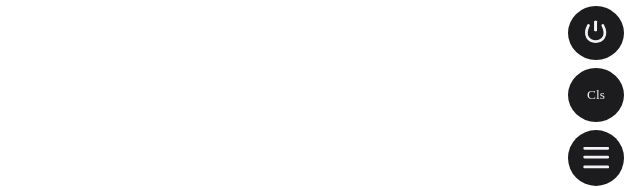
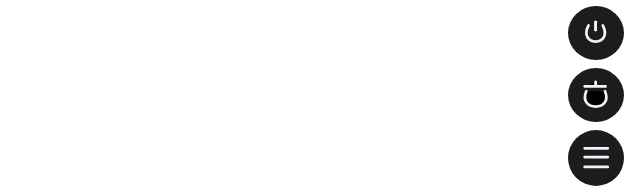
Before and after one commit to formegusto/kmeans-with-ui-interaction, a React (Create React App) app: page / in a window 1280 px wide. Shown: the part 598-786 px from the top of the page, without its empty margins (640-1280 px from the left). Built offline with nearby package versions, Linux system fonts and the light colour scheme; a web font is replaced by a local one.

Commit message:
clear btn icon

```diff
--- a/src/components/Utils.tsx
+++ b/src/components/Utils.tsx
@@ -54,12 +54,15 @@ export function UtilsItems() {
         </svg>
       </button>
       <button
-        className="kmeans-utils-item"
+        className="kmeans-utils-btn utils-clear"
         onClick={() => {
           clearUI();
           clearKMeans();
         }}>
-        Cls
+        <svg xmlns="http://www.w3.org/2000/svg" viewBox="0 0 48 48">
+          <path d="M 3 9 L 43 9 L 23 9 L 23 1" className="garbage-hat" />
+          <path d="M 6 18 C -10 55 56 55 40 18" />
+        </svg>
       </button>
     </div>
   );
--- a/src/styles/index.css
+++ b/src/styles/index.css
@@ -232,6 +232,20 @@ body {
   opacity: 0;
 }
 
+.kmeans-utils-btn.utils-clear > svg {
+  overflow: visible;
+}
+
+.kmeans-utils-btn.utils-clear > svg > path.garbage-hat {
+  transform-origin: 50% 50%;
+  transition: 0.35s;
+}
+
+.kmeans-utils-btn.utils-clear:hover > svg > path.garbage-hat {
+  /* transform: translateX(10px) translateY(-30px) rotateZ(45deg); */
+  transform: translateY(-10px) rotateZ(20deg);
+}
+
 @keyframes modal-fadein {
   from {
     opacity: 0;
```
